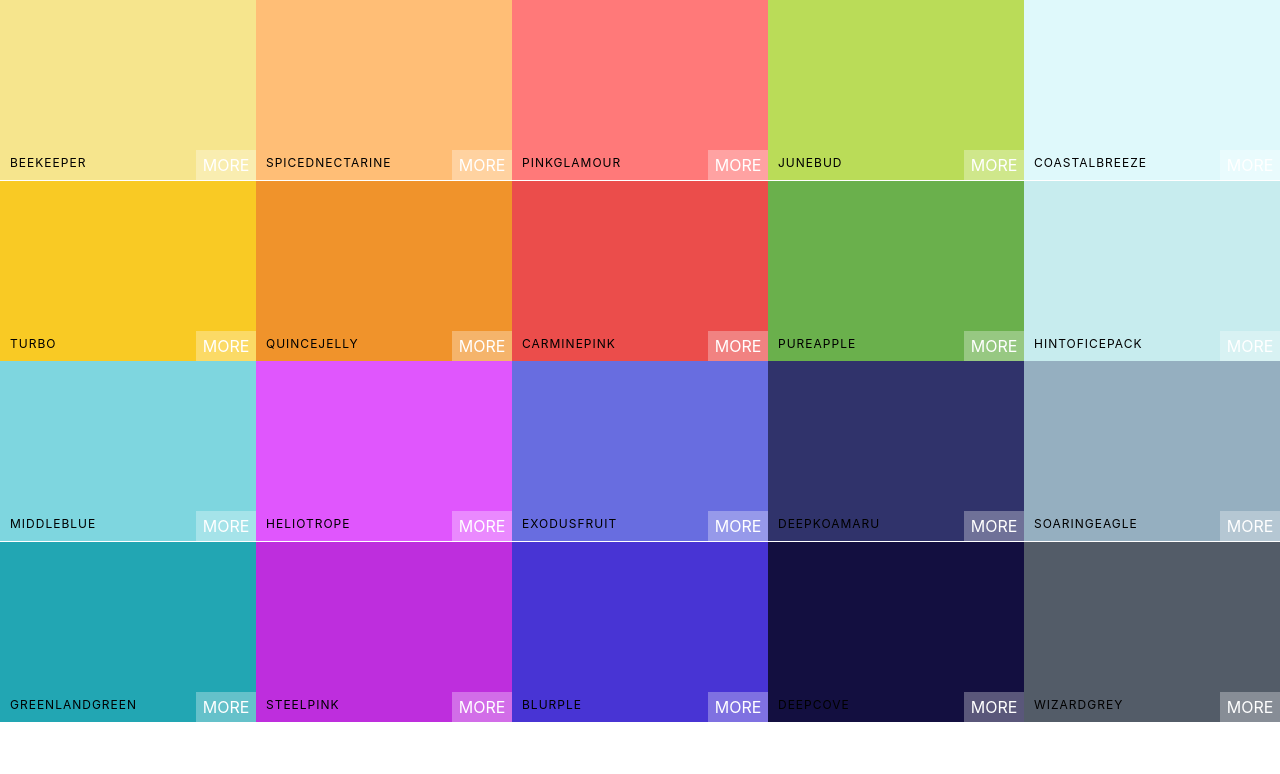
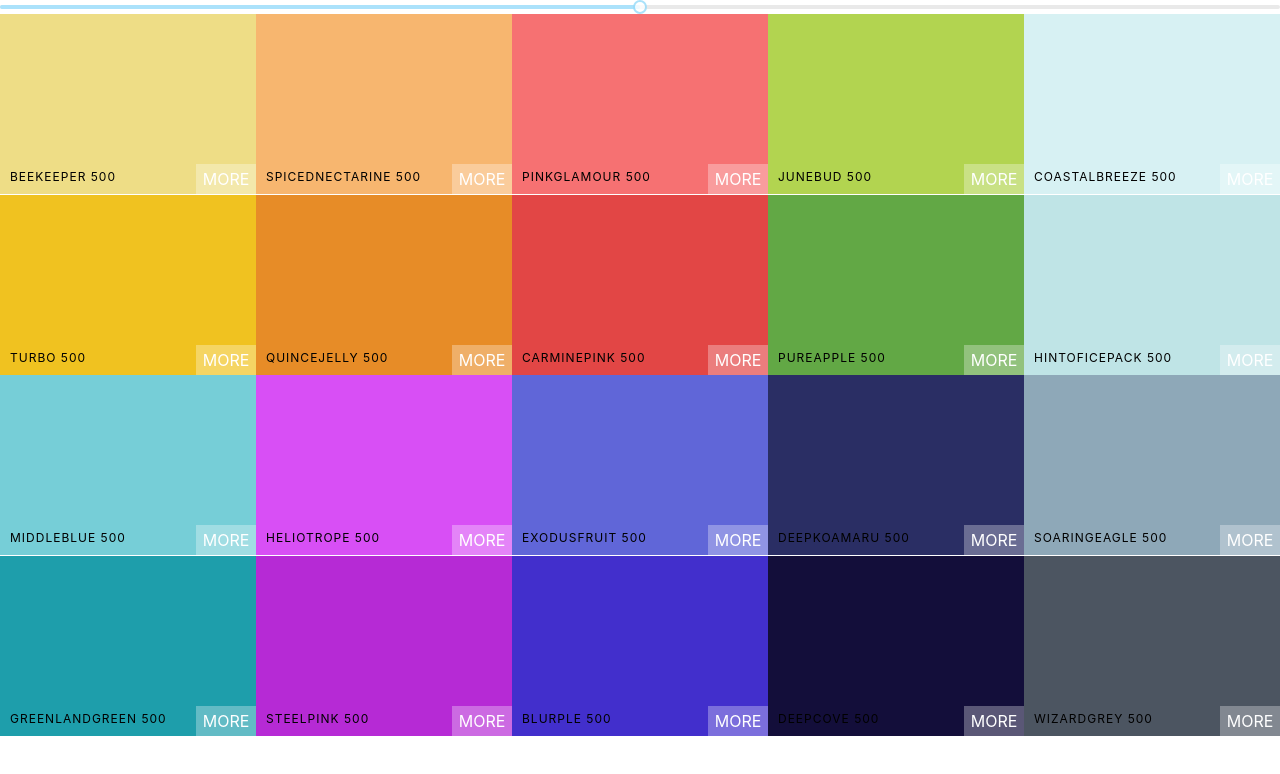
Before and after one commit to Catravine/color-palette-app, a React (Create React App) app: page / in a window 1280 px wide. Shown: the top 774 px of the page. Built offline with nearby package versions, Linux system fonts and the light colour scheme.

Commit message:
working slider but unstyled for levels

```diff
--- a/package.json
+++ b/package.json
@@ -7,6 +7,7 @@
     "@testing-library/react": "^13.4.0",
     "@testing-library/user-event": "^13.5.0",
     "chroma-js": "^2.4.2",
+    "rc-slider": "^10.1.0",
     "react": "^18.2.0",
     "react-copy-to-clipboard": "^5.1.0",
     "react-dom": "^18.2.0",
--- a/src/App.js
+++ b/src/App.js
@@ -7,7 +7,7 @@
   console.log(generatePalette(seedColors[4]))
   return (
     <div className="App">
-      <Palette palette={{...seedColors[4]}} />
+      <Palette palette={generatePalette(seedColors[4])} />
     </div>
   );
 }
--- a/src/Palette.js
+++ b/src/Palette.js
@@ -1,17 +1,37 @@
 import React, { Component } from 'react';
 import ColorBox from './ColorBox';
 import "./Palette.css";
+import Slider from 'rc-slider';
+import 'rc-slider/assets/index.css';
 
 
 class Palette extends Component {
+  constructor(props) {
+    super(props);
+    this.state = { level: 500 }
+    this.changeLevel = this.changeLevel.bind(this);
+  }
+
+  changeLevel(level) {
+    this.setState({level})
+  }
 
   render() {
-    const colorBoxes = this.props.palette.colors.map((color) => {
-      return <ColorBox background={color.color} name={color.name} />
+    const {colors} = this.props.palette;
+    const {level} = this.state;
+    const colorBoxes = colors[level].map((color) => {
+      return <ColorBox background={color.hex} name={color.name} />
     });
 
     return (
       <div className="Palette">
+        <Slider
+          defaultValue={this.state.level}
+          min={100}
+          max={900}
+          step={100}
+          onChange={this.changeLevel}
+        />
         {/* navbar goes here */}
         <div className="Palette-colors">
           {colorBoxes}
```
Also changed, not shown: 1 other file (tests, documents, lock files or other folders).
